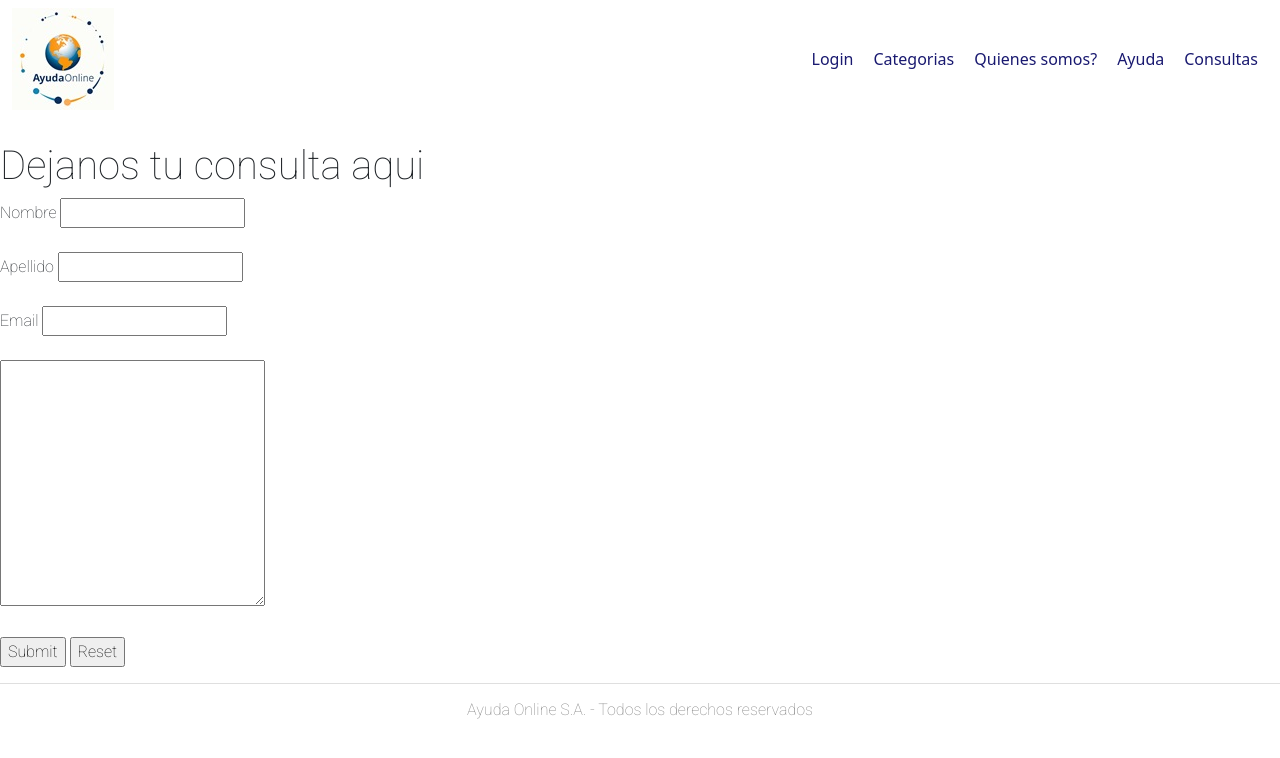
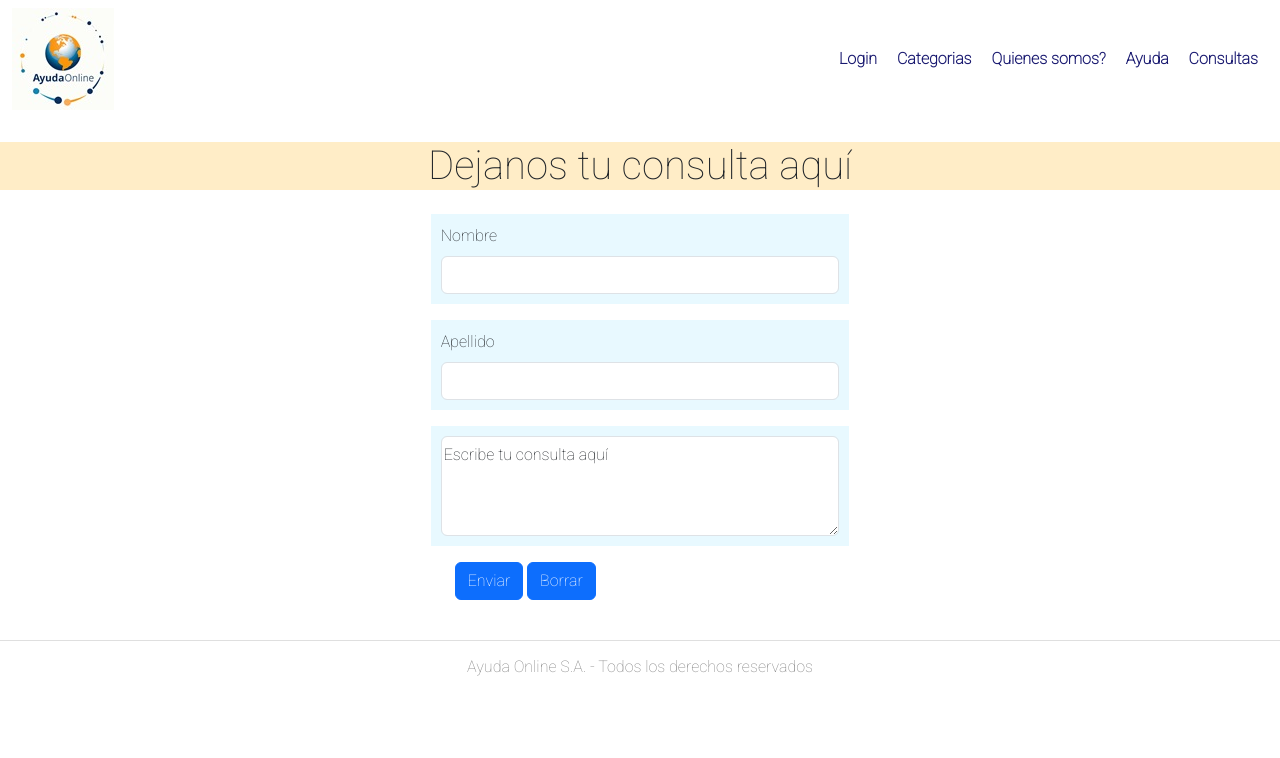
Before and after one commit to walterjcaceres/terceraPreEntrega, a plain HTML site: page html/consultas.html in a window 1280 px wide. Drawn offline with nearby package versions, Linux system fonts and the light colour scheme.

Commit message:
agregue archivos SASS

```diff
--- a/html/consultas.html
+++ b/html/consultas.html
@@ -30,25 +30,44 @@
     </header>
     <br>
    <main>
-<form>
-    <h1>Dejanos tu consulta aqui</h1>
-    <label for="">Nombre</label>
-    <input type="text">
-    <br><br>
-    <label for="">Apellido</label>
-    <input type="text">
-    <br><br>
-    <label for="">Email</label>
-    <input type="email">
-    <br><br>
+    <h1>Dejanos tu consulta aquí</h1>
 
-    <textarea name="" id="" cols="30" rows="10"></textarea>
-    <br><br>
-    <input type="submit">
-    <input type="reset">
+    <form class="m-4 conteiner">
 
-</form>
-</main>
+        <div class="row justify-content-center">
+            <div class="mb-3 col-xl-4 col-md-6 formu">
+                <label class="form-label">Nombre</label>
+                <input type="text" class="form-control">
+
+            </div>
+        </div>
+
+        <div class="row justify-content-center">
+            <div class="mb-3 col-xl-4 col-md-6 formu">
+                <label class="form-label">Apellido</label>
+                <input type="text" class="form-control">
+
+            </div>
+        </div>
+
+        <div class="row justify-content-center">
+            <div class="form-floating mb-3 col-xl-4 col-md-6 formu">
+                <textarea class="form-control" placeholder="Leave a comment here" id="floatingTextarea2" style="height: 100px"></textarea>
+                <label for="floatingTextarea2">Escribe tu consulta aquí</label>
+            </div>
+        </div>
+
+
+        <div class="row justify-content-center">
+            <div class="mb-3 col-xl-4 col-md-6 form-check">
+             <button type="submit" class="btn btn-primary">Enviar</button>
+             <button type="reset" class="btn btn-primary">Borrar</button>
+            </div>
+        </div>
+  </form>
+
+
+    </main>
     <footer>
         <hr>
         <h6>Ayuda Online S.A. - Todos los derechos reservados</h6>
--- /dev/null
+++ b/scss/_body.scss
@@ -0,0 +1,4 @@
+body {
+    font-family: 'Roboto', sans-serif;
+
+  }
--- /dev/null
+++ b/scss/_footer.scss
@@ -0,0 +1,4 @@
+footer {
+    text-align: center;
+    color: grey;
+  }
--- /dev/null
+++ b/scss/_fuente.scss
@@ -0,0 +1 @@
+@import url('https://fonts.googleapis.com/css2?family=Roboto:wght@100&display=swap');
--- /dev/null
+++ b/scss/_header.scss
@@ -0,0 +1,26 @@
+header {
+    text-align: center;
+  }
+
+nav {
+  display: flex;
+  justify-content: end;
+
+  ul li {
+    list-style: none;
+    margin: 5px;
+    padding: 5px;
+
+    &:hover {
+      padding-bottom: 3px;
+      border-bottom: 2px midnightblue solid;
+      border-end-end-radius: 10px;
+    }
+
+    a {
+      text-decoration: none;
+      color: midnightblue;
+      font-weight: bold;
+    }
+  }
+}
--- /dev/null
+++ b/scss/_main.scss
@@ -0,0 +1,22 @@
+h1{
+    background-color: rgb(255, 237, 199);
+    text-align: center;
+  }
+
+.imagen img {
+  height: 300px;
+}
+
+.formu {
+    padding: 10px;
+    background-color: rgb(232, 249, 255);
+  }
+
+  .portada {
+    height: 500px;
+  }
+
+  .textoCarousel {
+    color: white;
+    background-color: black;
+  }
--- /dev/null
+++ b/scss/_reset.scss
@@ -0,0 +1,4 @@
+*{
+    margin: 0;
+    padding: 0;
+}
--- a/scss/style.scss
+++ b/scss/style.scss
@@ -1,59 +1,7 @@
-@import url('https://fonts.googleapis.com/css2?family=Roboto:wght@100&display=swap');
 
-nav {
-  display: flex;
-  justify-content: end;
-
-  ul li {
-    list-style: none;
-    margin: 5px;
-    padding: 5px;
-
-    &:hover {
-      padding-bottom: 3px;
-      border-bottom: 2px midnightblue solid;
-      border-end-end-radius: 10px;
-    }
-
-    a {
-      text-decoration: none;
-      font-family: system-ui, -apple-system, BlinkMacSystemFont, 'Segoe UI', Roboto, Oxygen, Ubuntu, Cantarell, 'Open Sans', 'Helvetica Neue', sans-serif;
-      color: midnightblue;
-    }
-  }
-}
-
-.imagen img {
-  height: 300px;
-}
-
-header {
-  text-align: center;
-}
-
-footer {
-  text-align: center;
-  color: grey;
-}
-
-.formulario {
-  text-align: center;
-}
-
-.formu {
-  padding: 10px;
-  background-color: rgb(232, 249, 255);
-}
-
-.portada {
-  height: 500px;
-}
-
-.textoCarousel {
-  color: white;
-  background-color: black;
-}
-
-body {
-  font-family: 'Roboto', sans-serif;
-}
+@import "fuente";
+@import "reset";
+@import "header";
+@import "main";
+@import "footer";
+@import "body";
```
Also changed, not shown: html/ayuda.html (+1 -1 lines), html/categorias.html (+1 -1 lines), html/login.html (+12 -9 lines), html/quienes-somos.html (+39 -12 lines), css/style.css, 1 other file.
